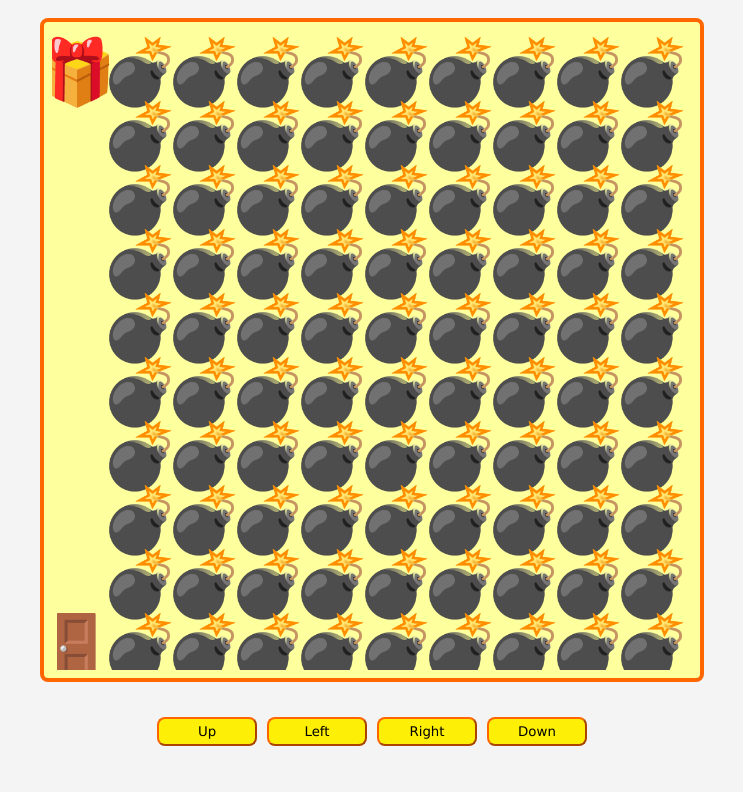
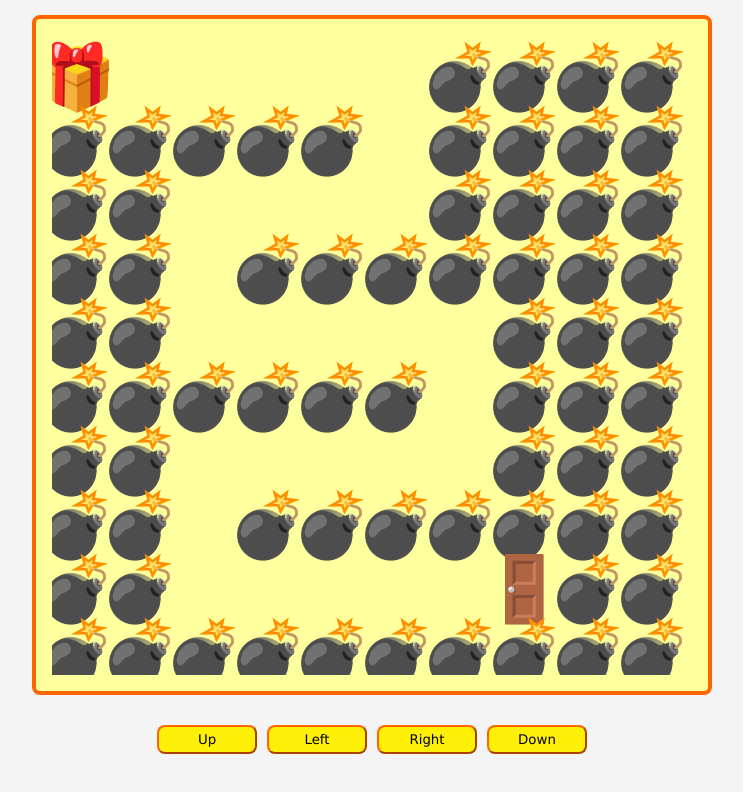
Before and after one commit to Christiano0407/first_videogame, a plain HTML site: page index.html in a window 1280 px wide. Shown: the whole page, without its empty margins (268-1011 px from the left). Drawn offline with Linux system fonts and the light colour scheme.

Commit message:
game part 03

```diff
--- a/game.js
+++ b/game.js
@@ -51,9 +51,9 @@ const startGame = () => {
   gameCtx.font = `${elementSize}px Verdana`;
   gameCtx.textAlign = "end";
 
-  map = maps[0];
+  map = maps[2];
   rowsMap = map.trim().split("\n");
-  colsMap = rowsMap.map((i) => i.trim().split(""));
+  colsMap = rowsMap.map((i) => i.trim().split(``));
   console.log({ map, rowsMap, colsMap });
 
   for (let i = 1; i <= 10; i++) {
--- a/style.css
+++ b/style.css
@@ -53,7 +53,7 @@ canvas {
     border: 4px solid #ff6600;
     border-radius: 8px;
     background-color: #feff9d;
-    padding: .5rem;
+    padding: 1rem;
 }
 
 .messages {
```
